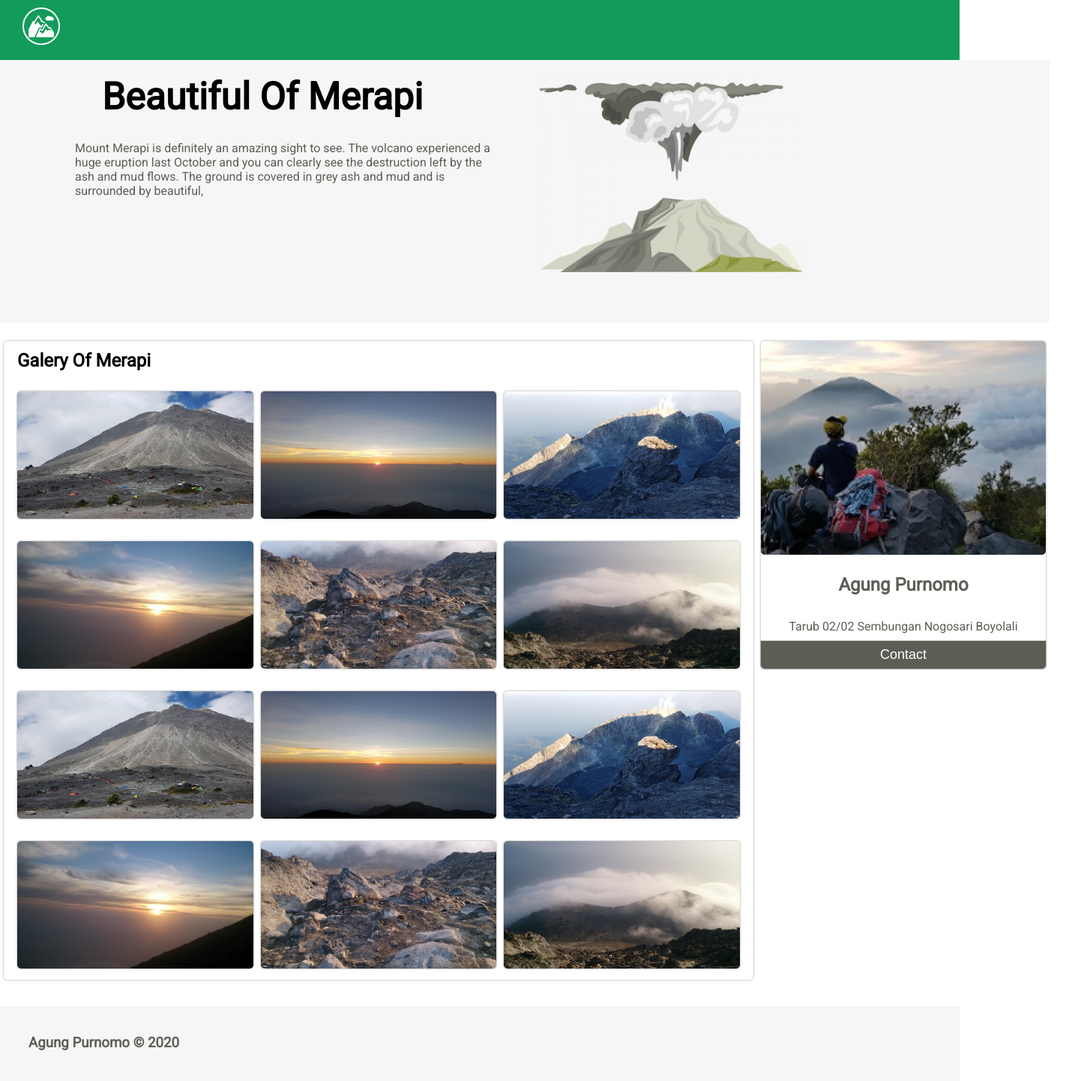
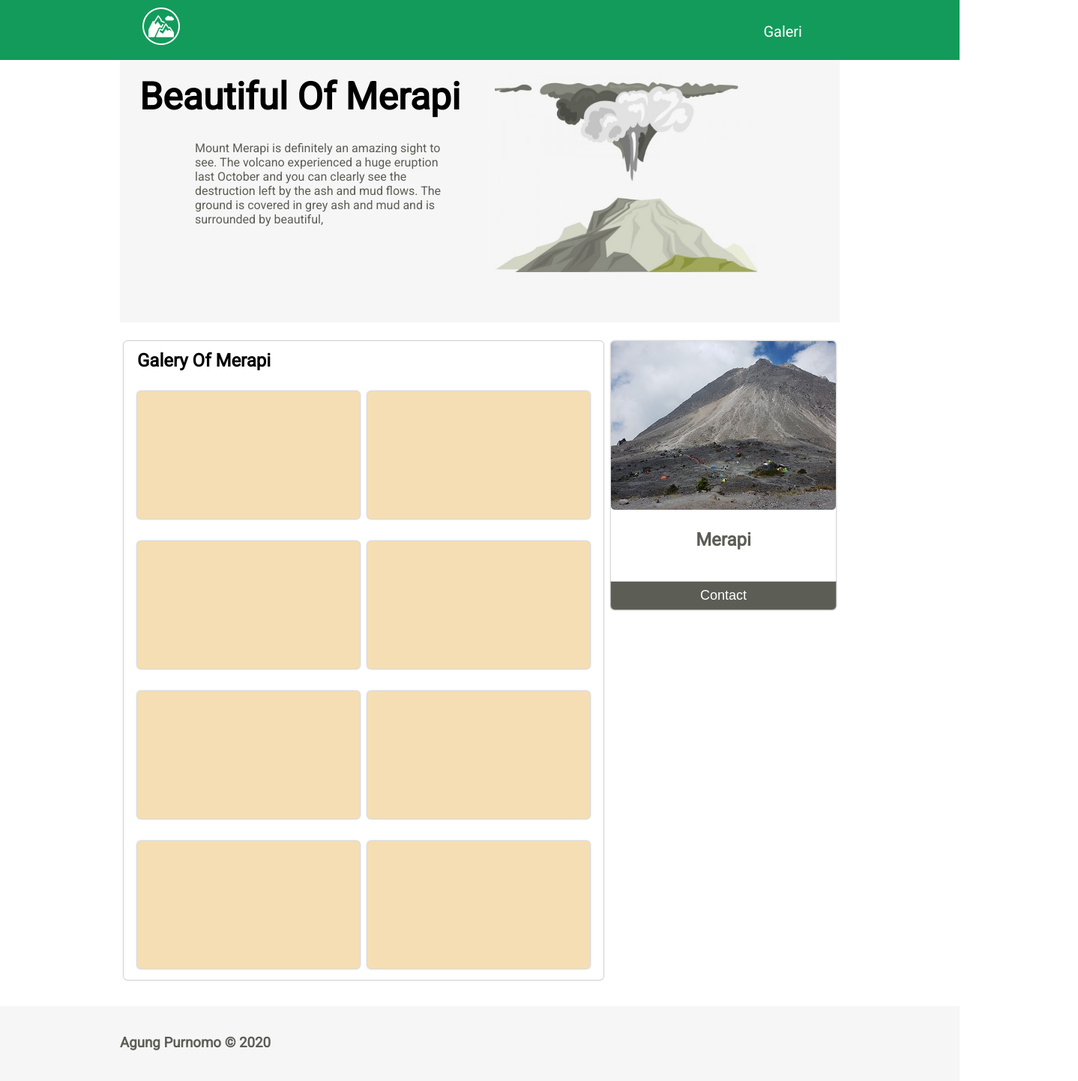
Before and after one commit to agungpurnomo/first_my_html_css, a plain HTML site: page index.html in a window 1280 px wide. Shown: the whole page at 75% size, 1438 px wide, since content can reach past the window. Drawn offline with Linux system fonts and the light colour scheme.

Commit message:
repiar kerangka

```diff
--- a/css/style.css
+++ b/css/style.css
@@ -7,37 +7,37 @@
 
 
 .container{
-	width: 1400px;
+	width: 960px;
 	font-family: Roboto;
 	margin: auto;
 	overflow: auto;
 }
 
 
-.navbar {
+header {
 	width: 100%;
 	height: 80px;
 	background-color: #139B5B;
 	position: fixed;
 }
 
-.navbar-space {
+.header-space {
 	width: 100%;
 	height: 80px;
 	background-color: #139B5B;
 }
-.navbar-logo {
+.header-logo {
 	float:left;
 	padding: 10px 20px 10px 30px
 }
 
-.navbar-menu {
+.header-menu {
 	float: right;
 	color: white;
 	margin-right: 40px;
 }
 
-.navbar-menu ul li {
+.header-menu ul li {
 	display: inline-block;
 	font-family: Roboto;
 	font-size: 20px;
@@ -45,12 +45,12 @@
 	cursor: pointer;
 }
 
-.navbar-menu a{
+.header-menu a{
 	text-decoration: none;
 	color: white;
 }
 
-.navbar-menu li:hover{
+.header-menu li:hover{
 	opacity: 0.7;
 }
 
@@ -106,42 +106,43 @@
  }
 
 
-.main {
-	width: 1000px;
+article {
+	width: 640px;
 	height: auto;
 	float: left;
 }
 
-.main .card {
+article .card {
 	box-shadow: 0 0 1px 1px rgba(0, 0, 0, 0.2);
 	border-radius: 5px;
 	transition: 0.3s;
  }
 
-.profile {
-	width: 380px;
+aside {
+	width: 300px;
 	height: auto;
 	float: right;
 	color: #5C5D55;
 	box-shadow: 0 0 2px 1px rgba(0, 0, 0, 0.2);
 	border-radius: 5px 5px 5px 5px;
+	margin-left: 10px;
 }
 
-.profile .card:hover {
+aside .card:hover {
 	box-shadow: 0 8px 16px 0 rgba(0, 0, 0, 0.2);
 }
 
-.profile img {
+aside img {
 	border-radius: 5px 5px 5px;
 }
 
-.profile h2 {
+aside h2 {
 	text-align: center;
 	margin-bottom: 20px;
 
 }
 
-.profile .profile-body{
+aside .aside-body{
 	padding: 10px 20px;
 	text-align: center;
 }
@@ -168,7 +169,7 @@ button:hover {
 .flex-container {
 	display: flex;
 	margin-left: 10px;
-	width: 980px;
+	width: 620px;
 	height: 200px;
 	border-radius: 5px;
 	padding: 10px 3px;
@@ -187,7 +188,7 @@ button:hover {
 	height: 170px;
 }
 
-.footer {
+footer {
 	height: 100px;
 	background-color: #F6F6F6;
 	padding: 38px;
--- a/index.html
+++ b/index.html
@@ -7,20 +7,22 @@
 	<link href="https://fonts.googleapis.com/css?family=Roboto&display=swap" rel="stylesheet">
 </head>
 <body>
-	<div class="navbar">
+	<header>
 		<div class="container">
-		<div class="navbar-logo">
+		<div class="header-logo">
 			<img src="img/mountain.png" width="50px">
 		</div>
 
-		<div class="navbar-menu">
+		<div class="header-menu">
 			<ul>
 				<li><a  href="#main">Galeri</a></li>
 			</ul>
 		</div>
 		</div>
-	</div>
-	<div class="navbar-space"></div>
+	</header>
+
+	<main>
+		<div class="header-space"></div>
 		<div class="container">
 			<div class="hero">
 				<div class="hero-descrip">
@@ -35,68 +37,60 @@
 			</hr>
 
 			<div class="content">
-			<div class="main card" id="main">
+				<article>
+					<div class="card">
 						<h2>Galery Of Merapi</h2>
 						<div class="flex-container">
 							<div class="box">
-						<img src="img/1.jpg" alt="Profile" style="width: 100%;">
+
 							</div>
 							<div class="box">
-						<img src="img/2.jpg" alt="Profile" style="width: 100%;">
-					</div>
-					<div class="box">
-						<img src="img/3.jpg" alt="Profile" style="width: 100%;">
+
 							</div>
 						</div>
 						<div class="flex-container">
 							<div class="box">
-						<img src="img/4.jpg" alt="Profile" style="width: 100%;">
+
 							</div>
 							<div class="box">
-						<img src="img/5.jpg" alt="Profile" style="width: 100%;">
-					</div>
-					<div class="box">
-						<img src="img/6.jpg" alt="Profile" style="width: 100%;">
+
 							</div>
 						</div>
 						<div class="flex-container">
 							<div class="box">
-						<img src="img/1.jpg" alt="Profile" style="width: 100%;">
+
 							</div>
 							<div class="box">
-						<img src="img/2.jpg" alt="Profile" style="width: 100%;">
-					</div>
-					<div class="box">
-						<img src="img/3.jpg" alt="Profile" style="width: 100%;">
+
 							</div>
 						</div>
 						<div class="flex-container">
 							<div class="box">
-						<img src="img/4.jpg" alt="Profile" style="width: 100%;">
+
 							</div>
 							<div class="box">
-						<img src="img/5.jpg" alt="Profile" style="width: 100%;">
-					</div>
-					<div class="box">
-						<img src="img/6.jpg" alt="Profile" style="width: 100%;">
+
 							</div>
 						</div>
 					</div>
-			<div class="profile">
-				<img src="img/pic.jpg" alt="Profile" style="width: 100%;">
-				<div class="profile-body">
-					<h2><b>Agung Purnomo</b></h2>
-					<p>Tarub 02/02 Sembungan Nogosari Boyolali</p>
+				</article>
+
+				<aside>
+					<img src="img/1.jpg" alt="Profile" style="width: 100%;">
+					<div class="aside-body">
+						<h2><b>Merapi</b></h2>
+						<p></p>
 					</div>
 					<p><button onclick="contact()">Contact</button></p>
+				</aside>
 			</div>
 		</div>
-	</div>
-	<div class="footer">
+	</main>
+	<footer>
 		<div class="container">
 			<h3><b>Agung Purnomo © 2020</b></h3>
 		</div>
-	</div>
+	</footer>
 </body>
 <script src="js/js.js"></script>
 </html>
```
Lines whose indentation alone changed are shown as unchanged.
